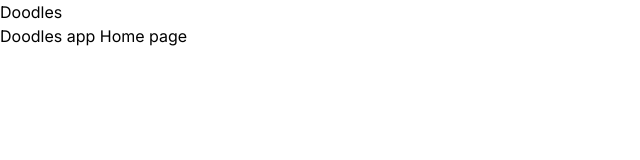
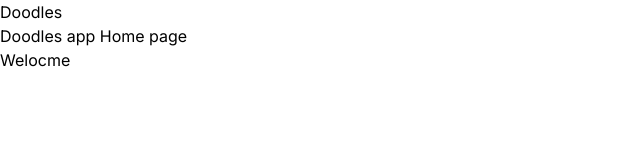
Before and after one commit to Mennatalla-Khougha/Doodles, a Next.js app: page / in a window 1280 px wide. Shown: the top 160 px of the page, without its empty margins (0-640 px from the left). Built offline with nearby package versions, Linux system fonts and the light colour scheme.

Commit message:
testing workflow

```diff
--- a/app/page.tsx
+++ b/app/page.tsx
@@ -4,6 +4,7 @@ export default function Home() {
   return (
     <>
       <h1>Doodles app Home page</h1>
+      <p>Welocme</p>
     </>
   );
 }
```
